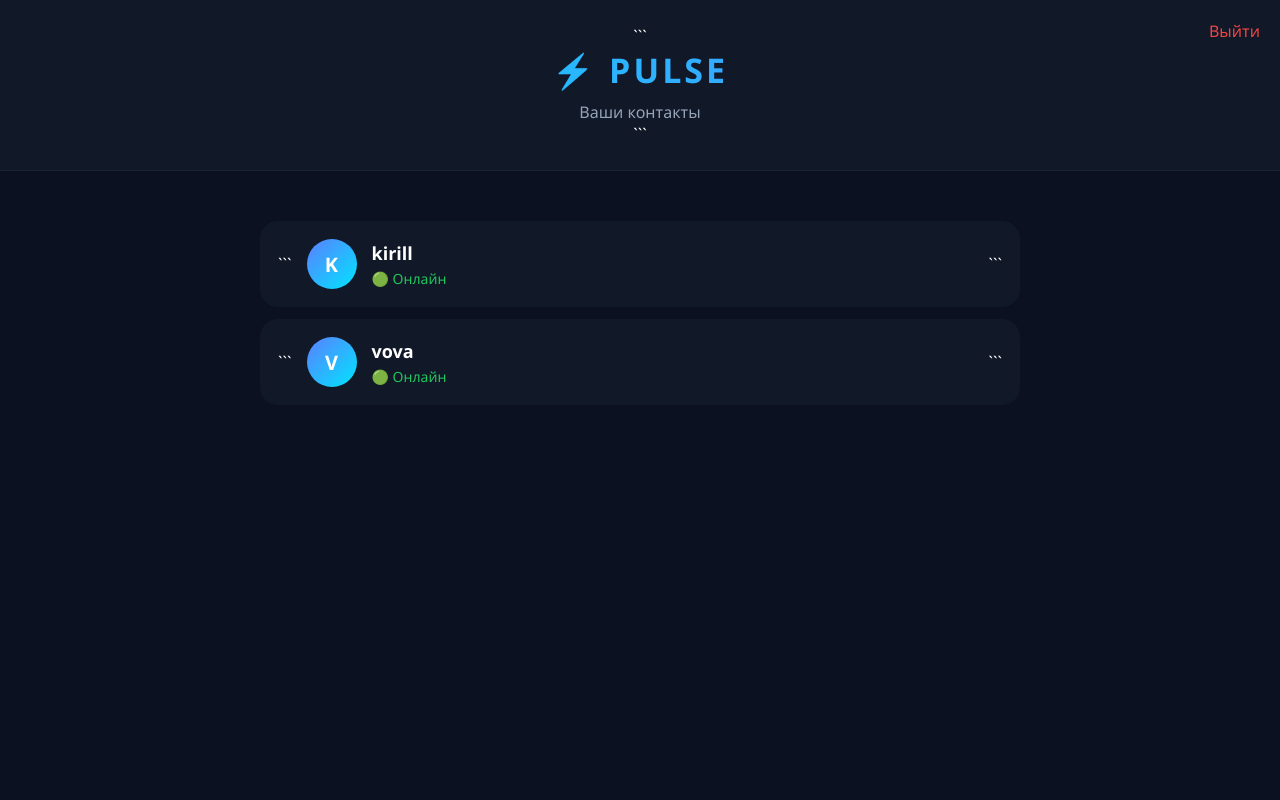
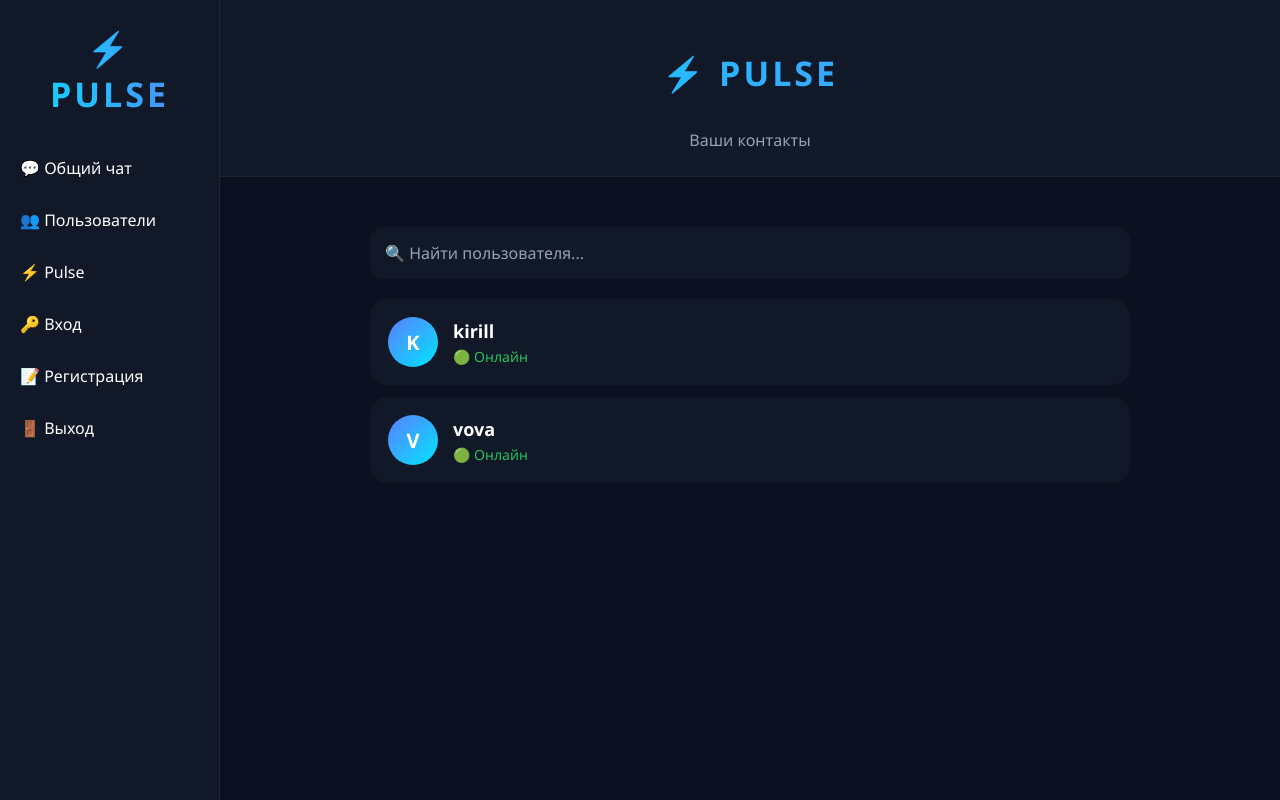
Before and after one commit to gomqq/MyMessenger, a Flask app: page /users in a window 1280 px wide. Run offline with Flask 3, Linux system fonts and the light colour scheme; a user stored in the database is signed in; data comes from the database, SQL or seed files in the repository.

Commit message:
new sidebar

````diff
--- a/app.py
+++ b/app.py
@@ -175,7 +175,6 @@ def chat():
         users=users
     )
 
-
 @app.route("/messages")
 def get_messages():
 
@@ -194,19 +193,28 @@ def get_messages():
 
     for username, text, created_at in messages:
 
-        result += f"""
-        <div class="message">
-            <div class="author">
-                {username} • {created_at}
+        if username == session["username"]:
+
+            result += f"""
+            <div class="my-message">
+                <div class="author">Вы</div>
+                <div>{text}</div>
+                <div class="time">{created_at}</div>
             </div>
+            """
 
-            <div class="text">
-                {text}
+        else:
+
+            result += f"""
+            <div class="other-message">
+                <div class="author">{username}</div>
+                <div>{text}</div>
+                <div class="time">{created_at}</div>
             </div>
-        </div>
-        """
+            """
 
     return result
+
 @app.route("/dialog/<username>", methods=["GET", "POST"])
 def dialog(username):
 
--- /dev/null
+++ b/templates/base.html
@@ -0,0 +1,85 @@
+<!DOCTYPE html>
+<html lang="ru">
+<head>
+<meta charset="UTF-8">
+<title>{% block title %}Pulse{% endblock %}</title>
+
+<style>
+
+*{
+    margin:0;
+    padding:0;
+    box-sizing:border-box;
+    font-family:'Segoe UI',sans-serif;
+}
+
+body{
+    background:#0b1120;
+    color:white;
+}
+
+.sidebar{
+    position:fixed;
+    left:0;
+    top:0;
+    width:220px;
+    height:100vh;
+    background:#111827;
+    border-right:1px solid rgba(255,255,255,.05);
+}
+
+.logo{
+    padding:25px;
+    text-align:center;
+    font-size:30px;
+    font-weight:bold;
+    color:#00e5ff;
+}
+
+.sidebar a{
+    display:block;
+    padding:15px 20px;
+    color:white;
+    text-decoration:none;
+}
+
+.sidebar a:hover{
+    background:#1e293b;
+}
+
+.content{
+    margin-left:220px;
+    min-height:100vh;
+}
+
+</style>
+
+{% block head %}{% endblock %}
+
+</head>
+<body>
+
+<div class="sidebar">
+
+    <div class="logo">
+        ⚡ PULSE
+    </div>
+
+    <a href="/chat">💬 Общий чат</a>
+    <a href="/users">👥 Пользователи</a>
+    <a href="/pulse">⚡ Pulse</a>
+    <a href="/login">🔑 Вход</a>
+    <a href="/register">📝 Регистрация</a>
+    <a href="/logout">🚪 Выход</a>
+
+</div>
+
+<div class="content">
+
+{% block content %}
+{% endblock %}
+
+</div>
+
+</body>
+</html>
--- a/templates/users.html
+++ b/templates/users.html
@@ -1,117 +1,89 @@
-<!DOCTYPE html>
+{% extends "base.html" %}
 
-<html lang="ru">
-<head>
-<meta charset="UTF-8">
-<title>Pulse</title>
+{% block title %}
+Пользователи
+{% endblock %}
 
+{% block head %}
 <style>
 
-*{
-    margin:0;
-    padding:0;
-    box-sizing:border-box;
-    font-family:'Segoe UI',sans-serif;
-}
-
-body{
-    background:#0b1120;
-    color:white;
-}
-
 .header{
-
     padding:25px;
-
     text-align:center;
-
     border-bottom:1px solid rgba(255,255,255,.05);
-
     background:#111827;
 }
 
 .logo{
-
     font-size:34px;
-
     font-weight:800;
-
     letter-spacing:3px;
-
     background:linear-gradient(
         90deg,
         #00e5ff,
         #5b7fff
     );
-
     -webkit-background-clip:text;
     -webkit-text-fill-color:transparent;
 }
 
 .subtitle{
-
     margin-top:8px;
-
     color:#94a3b8;
 }
 
 .users{
-
     max-width:800px;
-
     margin:30px auto;
-
     padding:20px;
 }
 
+.search{
+    width:100%;
+    padding:15px;
+    border:none;
+    border-radius:14px;
+    background:#111827;
+    color:white;
+    font-size:16px;
+    margin-bottom:20px;
+}
+
+.search::placeholder{
+    color:#94a3b8;
+}
+
+.search:focus{
+    outline:none;
+}
+
 .user{
-
     display:flex;
-
     align-items:center;
-
     gap:15px;
-
     background:#111827;
-
     padding:18px;
-
     margin-bottom:12px;
-
     border-radius:18px;
-
     text-decoration:none;
-
     color:white;
-
     transition:.2s;
 }
 
 .user:hover{
-
     transform:translateY(-2px);
-
     background:#182338;
 }
 
 .avatar{
-
     width:50px;
-
     height:50px;
-
     border-radius:50%;
-
     display:flex;
-
     align-items:center;
-
     justify-content:center;
-
     font-size:20px;
-
     font-weight:bold;
-
     background:linear-gradient(
         135deg,
         #5b7fff,
@@ -120,51 +92,27 @@ body{
 }
 
 .info{
-
     flex:1;
 }
 
 .name{
-
     font-size:18px;
-
     font-weight:bold;
 }
 
 .status{
-
     color:#22c55e;
-
     font-size:14px;
-
     margin-top:4px;
 }
 
-.logout{
+</style>
+{% endblock %}
 
-    position:fixed;
-
-    right:20px;
-
-    top:20px;
-
-    text-decoration:none;
-
-    color:#ef4444;
-}
-
-</style>
-
-</head>
-<body>
-
-<a class="logout" href="/logout">
-Выйти
-</a>
+{% block content %}
 
 <div class="header">
 
-```
     <div class="logo">
         ⚡ PULSE
     </div>
@@ -172,17 +120,26 @@ body{
     <div class="subtitle">
         Ваши контакты
     </div>
-```
 
 </div>
 
 <div class="users">
 
+    <input
+        type="text"
+        id="search"
+        class="search"
+        placeholder="🔍 Найти пользователя..."
+    >
+
     {% for user in users %}
 
-<a class="user" href="/dialog/{{ user[0] }}">
+    <a
+        class="user"
+        data-username="{{ user[0] }}"
+        href="/dialog/{{ user[0] }}"
+    >
 
-```
         <div class="avatar">
             {{ user[0][0].upper() }}
         </div>
@@ -198,7 +155,6 @@ body{
             </div>
 
         </div>
-```
 
     </a>
 
@@ -206,5 +162,28 @@ body{
 
 </div>
 
-</body>
-</html>
+<script>
+
+const search = document.getElementById("search");
+
+search.addEventListener("keyup", function(){
+
+    let value = this.value.toLowerCase();
+
+    document.querySelectorAll(".user").forEach(user => {
+
+        let username = user.dataset.username.toLowerCase();
+
+        if(username.includes(value)){
+            user.style.display = "flex";
+        }else{
+            user.style.display = "none";
+        }
+
+    });
+
+});
+
+</script>
+
+{% endblock %}
````
Also changed, not shown: templates/dialog.html (+28 -64 lines). Lines whose indentation alone changed are shown as unchanged.
